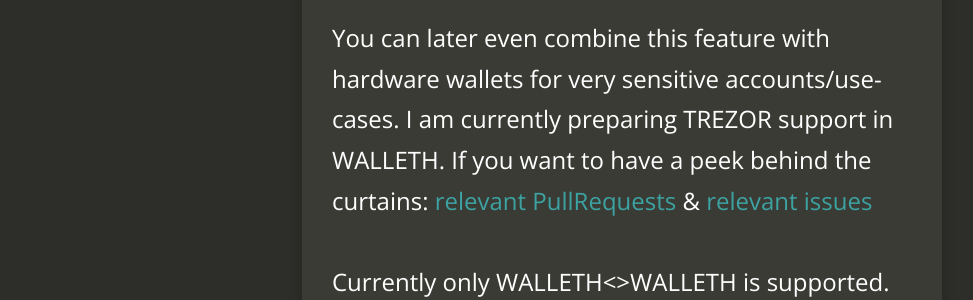
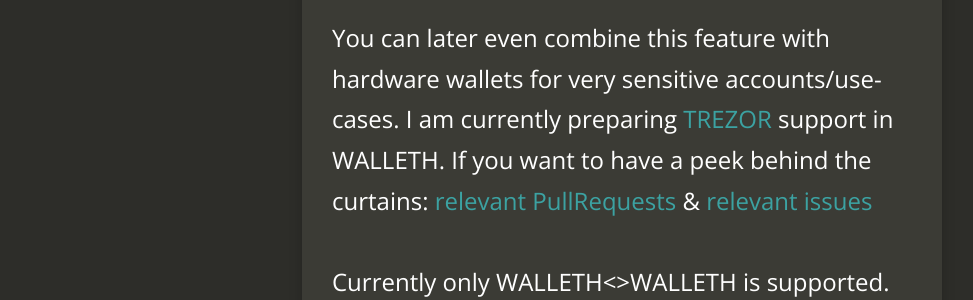
Before and after one commit to walleth/walleth.github.com, a Jekyll site: the page built from _posts/2017-06-12-offline-transactions.md, in a window 1280 px wide and 900 px high, scrolled down 2056 px. Shown: the part 324-624 px from the top of the window, without its empty margins (18-991 px from the left). Built offline with Jekyll 4.4.1, drawn with Linux system fonts in a browser that asks for light colours; nearby versions of some CDN libraries; part of the change alters nothing that is shown.

```diff
--- a/_posts/2017-06-12-offline-transactions.md
+++ b/_posts/2017-06-12-offline-transactions.md
@@ -10,7 +10,7 @@ The Idea is that you have WALLETH on 2 separate phones:
  * One phone (e.g. your daily driver) has Internet access and some account in watch-only mode
  * Another phone (e.g. an old phone where you perhaps even removed the GSM and WIFI antennas) has no Internet access and holds the key for the account
 
- ![](/assets/img/news/drawer.png)
+ ![](/assets/img/news/offline_transactions.png)
 
  You prepare the transaction on the first phone. In the transaction-details you see then a QR-Code with the unsigned RLP. With the other phone you scan this code & sign the transaction. This phone then shows you an QR-Code with the "signed RLP".
  Yes this is a bit of ugly QR-Code juggling - but it also has nice properties:
@@ -18,6 +18,6 @@ The Idea is that you have WALLETH on 2 separate phones:
   * cheap - you might have this old phone in your drawer but would need to buy a hardware wallet
   * you can visually inspect the very restricted communication. You can e.g. see if a QR-Code contains a lot of data or not (by the size of the dots) - also you are clearly aware of the direction of communications. With hardware wallets you cannot see easily which data is exchanged on the wire between the hardware-wallet and the internet-connected and untrusted device.
 
-You can later even combine this feature with hardware wallets for very sensitive accounts/use-cases. I am currently preparing TREZOR support in WALLETH. If you want to have a peek behind the curtains: [relevant PullRequests](https://github.com/trezor/trezor-android/pulls?q=is%3Apr+is%3Aclosed) & [relevant issues](https://github.com/trezor/trezor-android/issues?q=is%3Aissue+is%3Aclosed)
+You can later even combine this feature with hardware wallets for very sensitive accounts/use-cases. I am currently preparing [TREZOR](https://shop.trezor.io) support in WALLETH. If you want to have a peek behind the curtains: [relevant PullRequests](https://github.com/trezor/trezor-android/pulls?q=is%3Apr+is%3Aclosed) & [relevant issues](https://github.com/trezor/trezor-android/issues?q=is%3Aissue+is%3Aclosed)
 
 Currently only WALLETH<>WALLETH is supported. But as soon as [this issue](https://github.com/ethereum/go-ethereum/issues/14599) with the geth mobile API is solved the offline part can also be done with [MyEtherWallet](https://www.myetherwallet.com).
```
Also changed, not shown: assets/img/news/offline_transactions.png (added).
